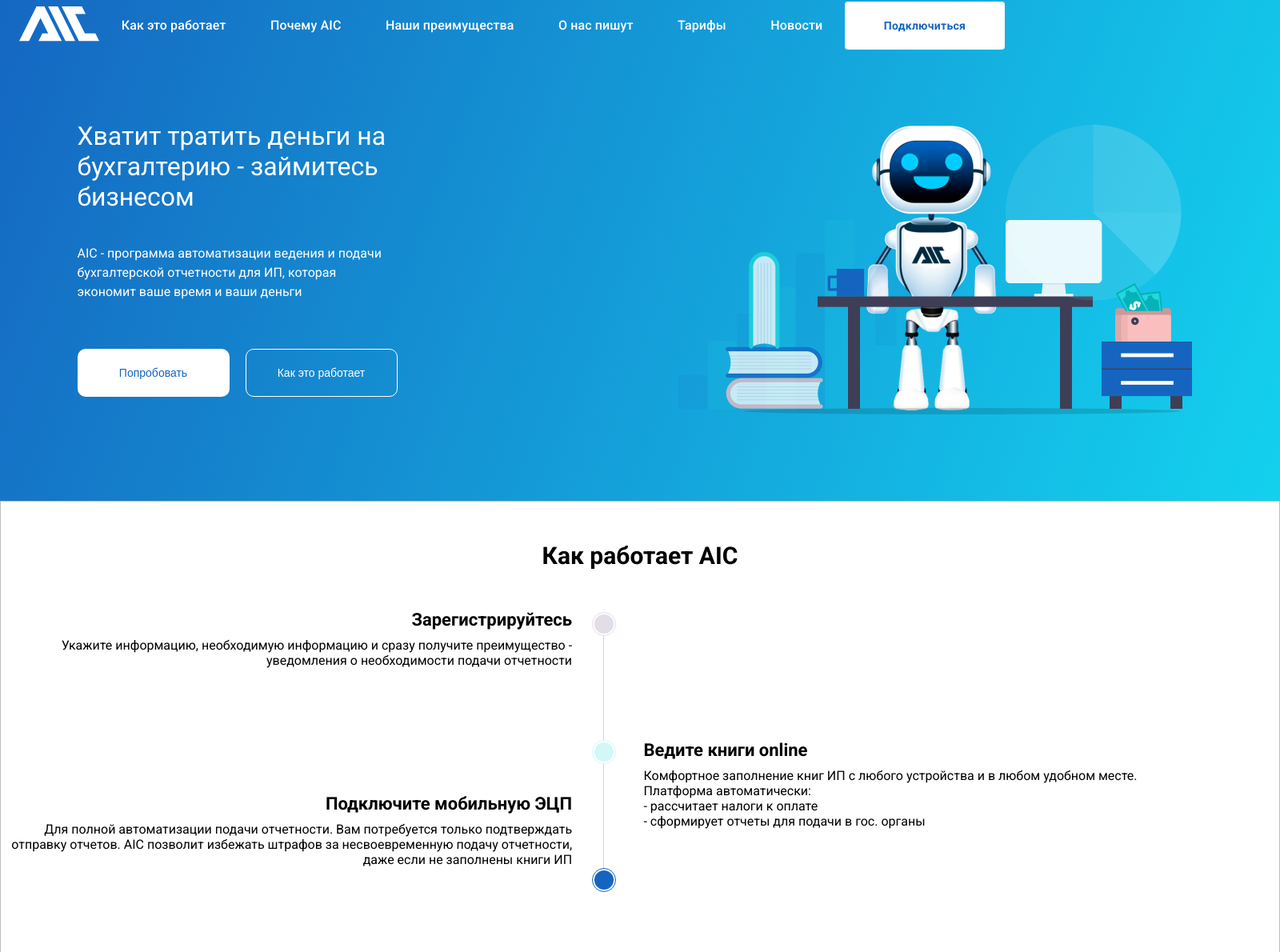
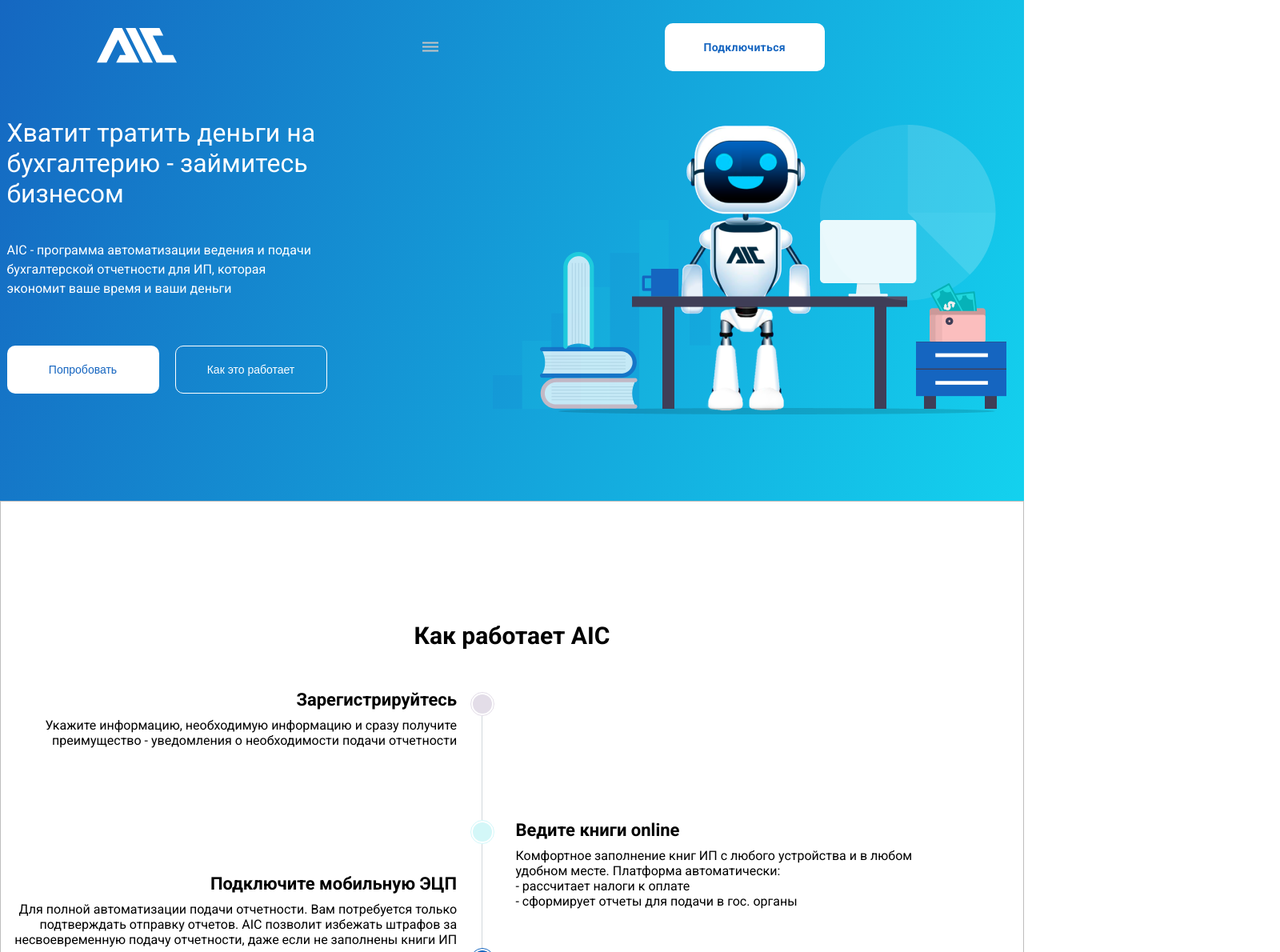
Before and after one commit to OlgaPyryeva/AICBuhgalteria, a React (Create React App) app: page / in a window 1280 px wide. Shown: the top 1190 px of the page at 80% size, 1600 px wide, since content can reach past the window. Built offline with nearby package versions, Linux system fonts and the light colour scheme.

Commit message:
add burger menu, change navbar

```diff
--- a/src/components/landingPage/avtoRep/AvtoRep.js
+++ b/src/components/landingPage/avtoRep/AvtoRep.js
@@ -12,7 +12,6 @@
       <div className="avtoRepBtn">
         <button>Попробовать бесплатно</button>
       </div>
-      <div id="whyBetter" className="linkPlace"></div>
     </div>
   );
 }
--- a/src/components/landingPage/benefits/Benefits.js
+++ b/src/components/landingPage/benefits/Benefits.js
@@ -8,6 +8,7 @@
 export default function Benefits() {
   return (
     <div className="benefitsWrapper">
+      <div id="benefits" className="linkPlace"></div>
       <div className="benefitsMainTitle">Наши преимущества</div>
       <div className="benefitsContainer">
         <div className="benefitsPoint">
@@ -108,7 +109,6 @@
           </div>
         </div>
       </div>
-      <div id="abouUs" className="linkPlace"></div>
     </div>
   );
 }
--- a/src/components/landingPage/home/Home.js
+++ b/src/components/landingPage/home/Home.js
@@ -27,7 +27,6 @@
           <img src={robot} alt="{robot}" className="homeImg" />
         </div>
       </div>
-      <div id="howWork" className="linkPlace"></div>
     </div>
   );
 }
--- a/src/components/landingPage/home/navbar/NavBar.js
+++ b/src/components/landingPage/home/navbar/NavBar.js
@@ -1,18 +1,13 @@
 import * as React from "react";
 import { useState, useEffect } from "react";
 import { HashLink as Link } from "react-router-hash-link";
-import AppBar from "@mui/material/AppBar";
-import Box from "@mui/material/Box";
-import Toolbar from "@mui/material/Toolbar";
-import Typography from "@mui/material/Typography";
-import Button from "@mui/material/Button";
-import IconButton from "@mui/material/IconButton";
-import MenuIcon from "@mui/icons-material/Menu";
-import Logo from "../navbar/Logo";
+import logo from "../../../img/logo.svg";
+import burgerMenu from "../../../img/burgerMenu.svg";
 import "../../mainPage/MainPage.css";
 
 export default function ButtonAppBar() {
   const [scroll, setScroll] = useState(false);
+
   useEffect(() => {
     window.addEventListener("scroll", () => {
       setScroll(window.scrollY > 500);
@@ -20,40 +15,65 @@
   }, []);
 
   return (
-    <Box sx={{ flexGrow: 1 }}>
-      <AppBar className={scroll ? "bg-color" : "bg-white"}>
-        <Toolbar>
-          <Logo />
-          <IconButton
-            size="large"
-            edge="start"
-            color="inherit"
-            aria-label="menu"
-            sx={{ mr: 2 }}
-          >
-            <MenuIcon />
-          </IconButton>
-          <Typography variant="h6" component="div" sx={{ flexGrow: 1 }}>
-            <Link to="/#howWork">Как это работает</Link>
-          </Typography>
-          <Typography variant="h6" component="div" sx={{ flexGrow: 1 }}>
-            <Link to="/#whyBetter">Почему AIC </Link>
-          </Typography>
-          <Typography variant="h6" component="div" sx={{ flexGrow: 1 }}>
-            <Link to="/#benefits">Наши преимущества </Link>
-          </Typography>
-          <Typography variant="h6" component="div" sx={{ flexGrow: 1 }}>
-            <Link to="/#abouUs">О нас пишут </Link>
-          </Typography>
-          <Typography variant="h6" component="div" sx={{ flexGrow: 1 }}>
-            <Link to="/#tarifs"> Тарифы </Link>
-          </Typography>
-          <Typography variant="h6" component="div" sx={{ flexGrow: 1 }}>
-            <Link to="/#news">Новости </Link>
-          </Typography>
-          <Button color="inherit">Подключиться</Button>
-        </Toolbar>
-      </AppBar>
-    </Box>
+    <div className={scroll ? "bg-color" : "bg-white"}>
+      <div className="navbarContainer">
+        <div className="logo">
+          <img src={logo} alt="logo" />
+        </div>
+
+        <div class="dropdown">
+          <div class="burgerMenu">
+            <img src={burgerMenu} alt="burger menu icon" />
+          </div>
+
+          <div class="dropdown-content">
+            <ul>
+              <li>
+                <Link to="/#howWork">Как это работает</Link>
+              </li>
+              <li>
+                <Link to="/#whyBetter">Почему AIC</Link>
+              </li>
+              <li>
+                <Link to="/#benefits">Наши преимущества</Link>
+              </li>
+              <li>
+                <Link to="/#abouUs">О нас пишут</Link>
+              </li>
+              <li>
+                <Link to="/#tarifs">Тарифы</Link>
+              </li>
+              <li>
+                <Link to="/#news">Новости</Link>
+              </li>
+            </ul>
+          </div>
+        </div>
+
+        <div className="navbarMenu">
+          <ul>
+            <li>
+              <Link to="/#howWork">Как это работает</Link>
+            </li>
+            <li>
+              <Link to="/#whyBetter">Почему AIC</Link>
+            </li>
+            <li>
+              <Link to="/#benefits">Наши преимущества</Link>
+            </li>
+            <li>
+              <Link to="/#abouUs">О нас пишут</Link>
+            </li>
+            <li>
+              <Link to="/#tarifs">Тарифы</Link>
+            </li>
+            <li>
+              <Link to="/#news">Новости</Link>
+            </li>
+          </ul>
+        </div>
+        <div className="navbarBtn">Подключиться</div>
+      </div>
+    </div>
   );
 }
--- a/src/components/landingPage/howwork/HowWork.js
+++ b/src/components/landingPage/howwork/HowWork.js
@@ -5,6 +5,7 @@
 export default function HowWork() {
   return (
     <div className="howWorkWrapper">
+      <div id="howWork" className="linkPlace"></div>
       <div className="howWorkTitle">
         <div>Как работает AIC</div>
       </div>
--- a/src/components/landingPage/mainPage/MainPage.css
+++ b/src/components/landingPage/mainPage/MainPage.css
@@ -1,71 +1,123 @@
 .mainWrapper {
   box-sizing: border-box;
-  width: 1600px;
+  max-width: 1600px;
+
   margin-left: auto;
   margin-right: auto;
   font-family: "Roboto", sans-serif;
 }
-.mainContainer {
+/* .mainContainer {
   display: flex;
   flex-direction: column;
   justify-content: center;
-}
+  align-items: center;
+} */
 
 /* стили для Navbar.js */
-
-.css-ancrnh-MuiButtonBase-root-MuiIconButton-root {
-  display: none !important;
+.bg-color,
+.bg-white {
+  height: 100px;
+  max-width: 1600px;
+  width: 100%;
+  position: fixed;
+  top: 0;
+  margin-left: auto;
+  margin-right: auto;
+  z-index: 9;
 }
-.MuiPaper-root {
-  box-sizing: border-box !important;
-  background: transparent !important;
-  box-shadow: none !important;
+.bg-white {
+  background: transparent;
 }
-.MuiButton-root {
-  width: 200px !important;
-  height: 60px !important;
-  background-color: #fff !important;
-  color: #1565c0 !important;
-  display: block !important;
-  font-weight: bold !important;
-  font-size: 0.875em !important;
-  line-height: 148% !important;
-  letter-spacing: 0.02em !important;
-  text-transform: none !important;
+.bg-color {
+  background: linear-gradient(110.34deg, #1565c0 -2.02%, #13f1fc 129.72%);
 }
-
-.css-1juivf6-MuiTypography-root {
-  font-weight: 500 !important;
-  font-size: 1em !important;
-  line-height: 100% !important;
-  text-align: center !important;
-  cursor: pointer !important;
+.navbarContainer {
+  display: flex;
+  flex-direction: row;
+  justify-content: space-around;
+  align-items: center;
+  margin-top: 29px;
+}
+.burgerMenu {
+  display: none;
+}
+.navbarMenu {
+  width: 50%;
+}
+.navbarMenu ul {
+  display: flex;
+  flex-direction: row;
+  justify-content: space-between;
+  list-style: none;
+}
+.navbarMenu ul > li {
+  margin-left: 5%;
+  margin-right: 5%;
+}
+.navbarMenu ul:first-child {
+  margin-left: 5px;
+}
+.navbarBtn {
+  box-sizing: border-box;
+  width: 200px;
+  height: 60px;
+  text-align: center;
+  padding-top: 20px;
+  background: #ffffff;
+  border-radius: 10px;
+  font-style: normal;
+  font-weight: bold;
+  font-size: 0.875rem;
+  line-height: 148%;
+  letter-spacing: 0.02em;
+  color: #1565c0;
 }
 a {
   color: #fff !important;
   text-decoration: none !important;
 }
+/* The container <div> - needed to position the dropdown content */
+.dropdown {
+  position: relative;
+  /* display: inline-block; */
+  margin-left: 5%;
+  z-index: 7;
+}
 
-@media screen and (max-width: 600px) {
-  .css-ancrnh-MuiButtonBase-root-MuiIconButton-root {
-    display: block !important;
-    margin: 0 50px !important;
-  }
-  .css-1juivf6-MuiTypography-root {
-    display: none !important;
-  }
+/* Dropdown Content (Hidden by Default) */
+.dropdown-content {
+  display: none;
+  position: absolute;
+  background-color: #1565c0;
+  min-width: 200px;
+  box-shadow: 0px 8px 16px 0px rgba(0, 0, 0, 0.2);
+  border-radius: 5px;
+  z-index: 1;
 }
-.bg-color {
-  background: linear-gradient(
-    110.34deg,
-    #1565c0 -2.02%,
-    #13f1fc 129.72%
-  ) !important;
+.dropdown-content ul {
+  list-style: none;
 }
+
+/* Links inside the dropdown */
+.dropdown-content a {
+  color: black;
+  padding: 12px 16px;
+  text-decoration: none;
+  display: block;
+}
+
+/* Show the dropdown menu on hover */
+.dropdown:hover .dropdown-content {
+  display: block;
+}
+
 /* стили для Home.js */
 .homeWrapper {
+  position: relative;
+  top: 0;
+  z-index: 1;
   box-sizing: border-box;
-  height: 626px;
+  min-height: 626px;
   background: linear-gradient(110.34deg, #1565c0 -2.02%, #13f1fc 129.72%);
 }
 .homeContainer {
@@ -81,7 +133,7 @@
   margin-top: 80px;
   margin-left: auto;
   width: 45%;
-  height: 450px;
+  min-height: 450px;
 
   font-weight: normal;
   color: #fff;
@@ -140,7 +192,7 @@
 .howWorkWrapper {
   display: flex;
   flex-direction: column;
-  height: 747px;
+  min-height: 747px;
   border: 1px solid rgb(190, 189, 189);
 }
 .howWorkContainer {
@@ -184,21 +236,21 @@
   margin-top: 100px;
 }
 .emptyBlock {
-  height: 140px;
+  min-height: 140px;
 }
 .regSubtitle,
 .signSubtitle {
   text-align: end;
 }
 .regSubtitle {
-  height: 55px;
+  min-height: 55px;
 }
 .bookSubtitle {
   text-align: start;
-  height: 95px;
+  min-height: 95px;
 }
 .signSubtitle {
-  height: 90px;
+  min-height: 90px;
 }
 .dot {
   width: 24px;
@@ -245,7 +297,7 @@
   height: 130px;
 }
 .linkPlace {
-  height: 64px;
+  height: 100px;
 }
 /* стили для Avtorep.js */
 .avtoRepContainer {
@@ -253,23 +305,23 @@
   flex-direction: column;
   justify-content: center;
   align-items: center;
-  height: 430px;
+  min-height: 430px;
   background: url("../../img/avtoRep.svg") 0 0 no-repeat,
     linear-gradient(110.34deg, #1565c0 -2.02%, #13f1fc 129.72%) 0 0 no-repeat;
   color: #fff;
 }
 .avtoRepTitle {
-  font-size: 30px;
+  font-size: 1.875rem;
   font-weight: 700;
   padding-top: 100px;
   padding-bottom: 20px;
 }
 .avtoRepSubtitle {
-  font-size: 16px;
+  font-size: 1rem;
   font-weight: 400;
   line-height: 24px;
-  height: 66px;
-  width: 502px;
+  min-height: 66px;
+  max-width: 502px;
   text-align: center;
 }
 .avtoRepBtn {
@@ -289,29 +341,28 @@
   justify-content: center;
   align-items: center;
   flex-wrap: wrap;
-  height: 700px;
+  min-height: 700px;
   color: #000;
   border: 1px solid rgb(190, 189, 189);
   border-bottom: 0;
   border-top: 0;
 }
 .whyBetterTitle {
-  width: 80%;
-  margin-left: 10%;
   text-align: center;
-  font-size: 30px;
+  font-size: 1.875rem;
   font-weight: 700;
   padding-top: 2%;
   padding-bottom: 2%;
-  /* border: 1px solid rgb(190, 189, 189); */
+  border-left: 1px solid rgba(145, 158, 171, 0.4);
+  border-right: 1px solid rgba(145, 158, 171, 0.4);
   border-bottom: 0;
   box-sizing: border-box;
 }
 .whyBetterSubtitle {
-  font-size: 16px;
+  font-size: 1rem;
   font-weight: 400;
-  line-height: 24px;
-  height: 30%;
+  line-height: 150%;
+  min-height: 30%;
   width: 30%;
   text-align: left;
   margin: 1%;
@@ -319,9 +370,15 @@
   box-shadow: 0px 20px 50px rgba(59, 62, 67, 0.05);
   border-radius: 15px;
 }
-.whyBetterSubtitle h3 {
-  padding-bottom: 1%;
+.whyBetterSubtitleTitle {
+  font-style: normal;
+  font-weight: bold;
+  font-size: 1.375rem;
+  line-height: 136%;
+  color: #25282b;
+  padding-bottom: 15px;
 }
+
 /* стили для блока benefits*/
 .benefitsWrapper {
   display: flex;
@@ -340,14 +397,13 @@
   border-bottom: 0;
 }
 .benefitsMainTitle {
-  width: 80%;
-  margin-left: 10%;
   text-align: center;
-  font-size: 30px;
+  font-size: 1.875em;
   font-weight: 700;
   padding-top: 2%;
   padding-bottom: 2%;
-  /* border: 1px solid rgb(190, 189, 189); */
+  border-left: 1px solid rgba(145, 158, 171, 0.4);
+  border-right: 1px solid rgba(145, 158, 171, 0.4);
   border-bottom: 0;
   border-top: 0;
   box-sizing: border-box;
@@ -361,7 +417,7 @@
   flex-direction: row;
   align-items: center;
   font-weight: bold;
-  font-size: 1.375em;
+  font-size: 1.375rem;
   line-height: 136%;
   color: #25282b;
 }
@@ -370,18 +426,21 @@
 }
 .benefitsSubtitle {
   font-weight: normal;
-  font-size: 1em;
+  font-size: 1rem;
   line-height: 150%;
   color: #595e64;
-  height: 20%;
-  width: 470px;
+  min-height: 20%;
+  max-width: 470px;
   text-align: left;
   padding: 20px 30px 20px 0px;
 }
 
 /*carusel about us*/
+.smallCarusel {
+  display: none;
+}
 .aboutUsContainer {
-  height: 623px;
+  min-height: 623px;
   display: flex;
   flex-direction: column;
   background: rgba(231, 242, 239, 0.5);
@@ -405,7 +464,7 @@
   background-image: url("../../img/caruselBtn.svg") !important;
 }
 .slider-slide {
-  margin-top: 5% !important;
+  /* margin-top: 5% !important; */
 }
 .paging-dot {
   padding: 3px !important;
@@ -418,7 +477,7 @@
 }
 /* tarifs*/
 .tarifContainer {
-  height: 760px;
+  min-height: 760px;
   display: flex;
   flex-direction: column;
   border: 1px solid rgb(190, 189, 189);
@@ -427,7 +486,7 @@
 }
 .tarif {
   width: 25%;
-  height: 520px;
+  min-height: 520px;
   display: flex;
   flex-direction: column;
   align-items: center;
@@ -494,27 +553,28 @@
   flex-direction: row;
   justify-content: space-around;
   align-items: center;
-  height: 700px;
+  min-height: 700px;
+  width: 100%;
   border: 1px solid rgb(190, 189, 189);
   border-top: 0;
   border-bottom: 0;
 }
 
 .footerInfoTitle {
-  font-size: 18px;
+  font-size: 1.125rem;
   font-weight: 700;
   padding: 15px 0 10px 15px;
   line-height: 28px;
 }
 .footerInfoSubtitle {
-  font-size: 14px;
+  font-size: 0.875rem;
   font-weight: 400;
   padding: 10px 0 20px 15px;
   line-height: 20px;
 }
 /* footer*/
 .footerContainer {
-  height: 705px;
+  min-height: 705px;
   background: linear-gradient(110.34deg, #1565c0 -2.02%, #13f1fc 129.72%);
 }
 .footerBlocks {
@@ -538,7 +598,7 @@
 }
 .footerFone,
 .footerEmail {
-  font-size: 1.875em;
+  font-size: 1.875rem;
   line-height: 35px;
   color: #fff;
 }
@@ -549,7 +609,7 @@
   margin: 10px 30px 35px 0px;
 }
 .footerCompanyInfo {
-  font-size: 1em;
+  font-size: 1rem;
   color: #fff;
   margin: 35px 35px 35px 0;
 }
@@ -593,7 +653,7 @@
   margin-left: 10px;
 }
 .rightBlockTitle {
-  font-size: 30px;
+  font-size: 1.875rem;
   font-weight: 700;
   color: #fff;
   padding-bottom: 30px;
@@ -625,14 +685,215 @@
   background: #ffffff;
   border-radius: 10px;
   border: 0;
-  font-size: 14px;
+  font-size: 0.875rem;
   line-height: 21px;
   letter-spacing: 0.02em;
   color: #1565c0;
   padding: 10px 0 10px 20px;
-  margin: 5px;
+  margin-left: 10%;
 }
 .data {
   margin-top: 40px;
   text-align: center;
 }
+
+@media screen and (max-width: 1330px) {
+  .burgerMenu {
+    display: inline-block;
+    width: 60px;
+    cursor: pointer;
+  }
+  .navbarMenu {
+    display: none;
+  }
+  .navbarBtn {
+    margin-right: 10%;
+  }
+}
+
+@media screen and (max-width: 1220px) {
+  .footerInfoContainer {
+    flex-direction: column;
+  }
+  .tarifTipes {
+    flex-direction: column;
+    align-items: center;
+  }
+  .benefitsContainer {
+    flex-direction: column;
+    align-items: center;
+  }
+  .bigCarusel {
+    display: none;
+  }
+  .smallCarusel {
+    display: flex;
+    justify-content: center;
+    margin: 5px;
+  }
+  .tarif {
+    width: 80%;
+    margin-left: 10%;
+  }
+}
+
+@media screen and (max-width: 900px) {
+  .homeTitle,
+  .homeSubtitle {
+    margin-left: 17px;
+    align-items: center;
+  }
+  .BtnTry {
+    margin-left: 17px;
+  }
+  .whyBetterContainer {
+    flex-direction: column;
+    align-items: center;
+  }
+  .whyBetterSubtitle {
+    padding: 5px;
+    width: 80%;
+  }
+  .benefitsSubtitle {
+    padding: 5px;
+  }
+  .footerBlocks {
+    flex-direction: column;
+  }
+
+  .footerInfoImg {
+    width: 80%;
+    margin-left: 10%;
+  }
+  .footerCompanyInfo {
+    margin: 5px;
+  }
+  .leftBlock {
+    width: 90%;
+    margin-left: 5%;
+    margin-top: 5%;
+  }
+  .rightBlock {
+    width: 90%;
+    margin-left: 5%;
+  }
+  .footerForm button {
+    margin-left: 0;
+  }
+}
+@media screen and (max-width: 580px) {
+  .logo img {
+    margin-left: 17px;
+  }
+
+  .homeTitle,
+  .homeSubtitle {
+    max-width: 375px;
+    margin-left: 17px;
+    align-items: center;
+  }
+  .homeButtons {
+    flex-direction: column;
+    align-items: center;
+    justify-content: center;
+  }
+  .homeButtons button {
+    width: 150px;
+    /* margin-left: 17px; */
+    margin-top: 15px;
+  }
+  .BtnTry {
+    margin-left: 17px;
+  }
+  .avtoRepTitle {
+    margin-left: 17px;
+  }
+  .avtoRepSubtitle {
+    max-width: 375px;
+    width: 100%;
+  }
+  .whyBetterContainer {
+    min-height: 1000px;
+    max-width: 375px;
+    width: 100%;
+    border: 0;
+    margin-left: 17px;
+  }
+  .benefitsContainer {
+    flex-direction: column;
+    flex-wrap: wrap;
+    align-items: center;
+    border: 0;
+    margin-left: 17px;
+  }
+  .benefitsPoint {
+    flex-direction: column;
+  }
+  .aboutUsContainer {
+    min-height: 200px;
+  }
+  .tarifMainTitle {
+    margin-top: 0;
+  }
+
+  .tarifTipes {
+    justify-content: center;
+  }
+  .tarif {
+    width: 80%;
+    margin-left: 17px;
+  }
+  .leftBlock {
+    width: 90%;
+    margin-left: 5%;
+  }
+  .rightBlock {
+    width: 90%;
+    margin-left: 5%;
+  }
+  .footerForm input {
+    height: 50px;
+    width: 80%;
+  }
+  .footerFormTextarea textarea {
+    min-height: 130px;
+    width: 80%;
+  }
+}
+@media screen and (max-width: 380px) {
+  .navbarBtn {
+    width: 100px;
+    font-size: 0.8rem;
+  }
+  .navbarContainer {
+    max-width: 380px;
+    justify-content: center;
+  }
+  .logo img {
+    width: 80px;
+    /* margin-left: 0; */
+  }
+  .dropdown-content {
+    margin-top: 50px;
+  }
+  .homeText {
+    justify-content: center;
+    margin-top: 100px;
+    min-height: 350px;
+  }
+  .homeTitle {
+    font-size: 1.5rem;
+    margin-left: 10px;
+  }
+  .homeSubtitle {
+    font-size: 0.8rem;
+    width: 300px;
+    margin-left: 10px;
+    padding-top: 0;
+    padding-bottom: 0;
+  }
+  .whyBetterContainer {
+    min-height: 1000px;
+    margin: 0;
+  }
+}
--- a/src/components/landingPage/tarifs/Tarifs.js
+++ b/src/components/landingPage/tarifs/Tarifs.js
@@ -4,6 +4,7 @@
 export default function Tarifs() {
   return (
     <div className="tarifContainer">
+      <div id="tarifs" className="linkPlace"></div>
       <div className="tarifMainTitle">Тарифные планы</div>
       <div className="tarifMainSubtitle">
         Первые 2 месяца на тарифе "Бизнес" бесплатны для всех новых
@@ -79,7 +80,6 @@
           </div>
         </div>
       </div>
-      <div id="news" className="linkPlace"></div>
     </div>
   );
 }
```
Also changed, not shown: src/components/landingPage/carusel/CaruselAboutUs.js (+9 -1 lines), src/components/landingPage/footerinfo/FooterInfo.js (+18 -13 lines), src/components/landingPage/home/navbar/NavBar.css (added, +37 -0 lines), src/components/landingPage/whyBetter/WhyBetter.js (+14 -14 lines), src/components/img/burgerMenu.svg (added).
